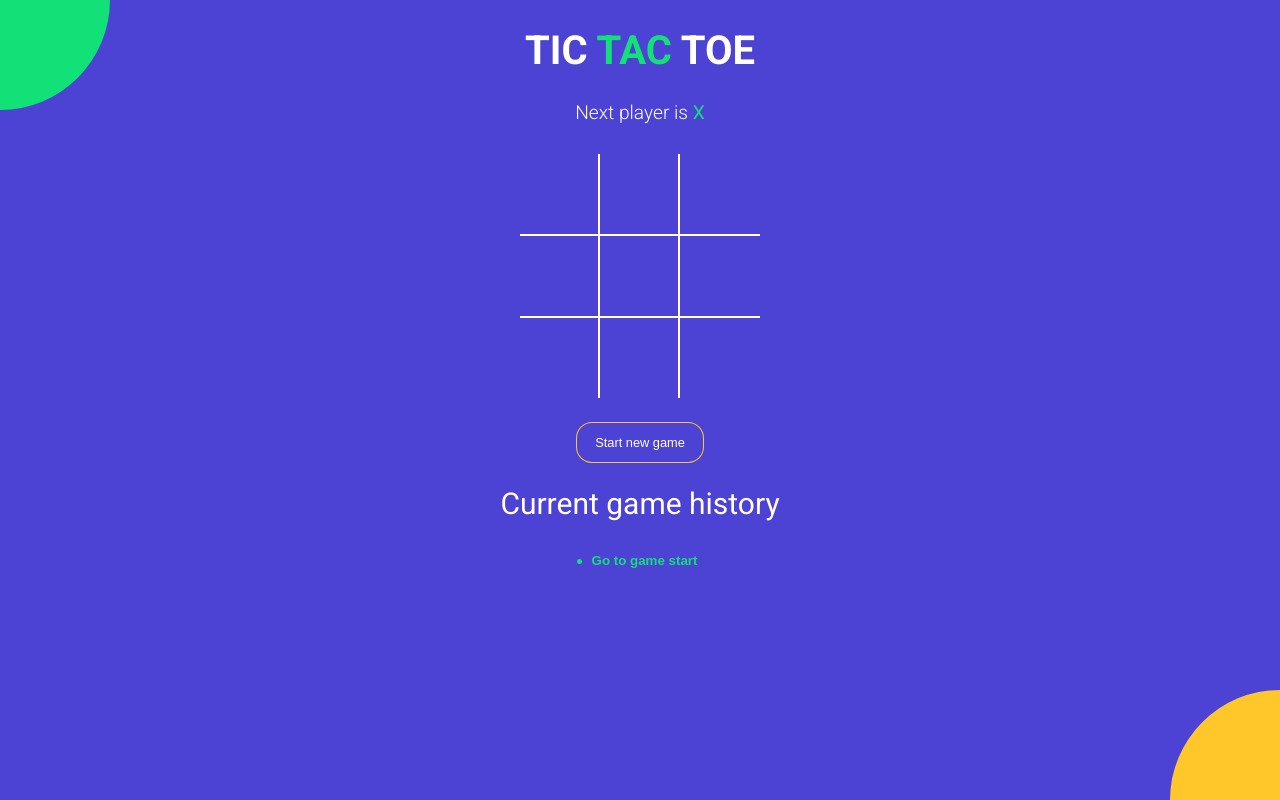
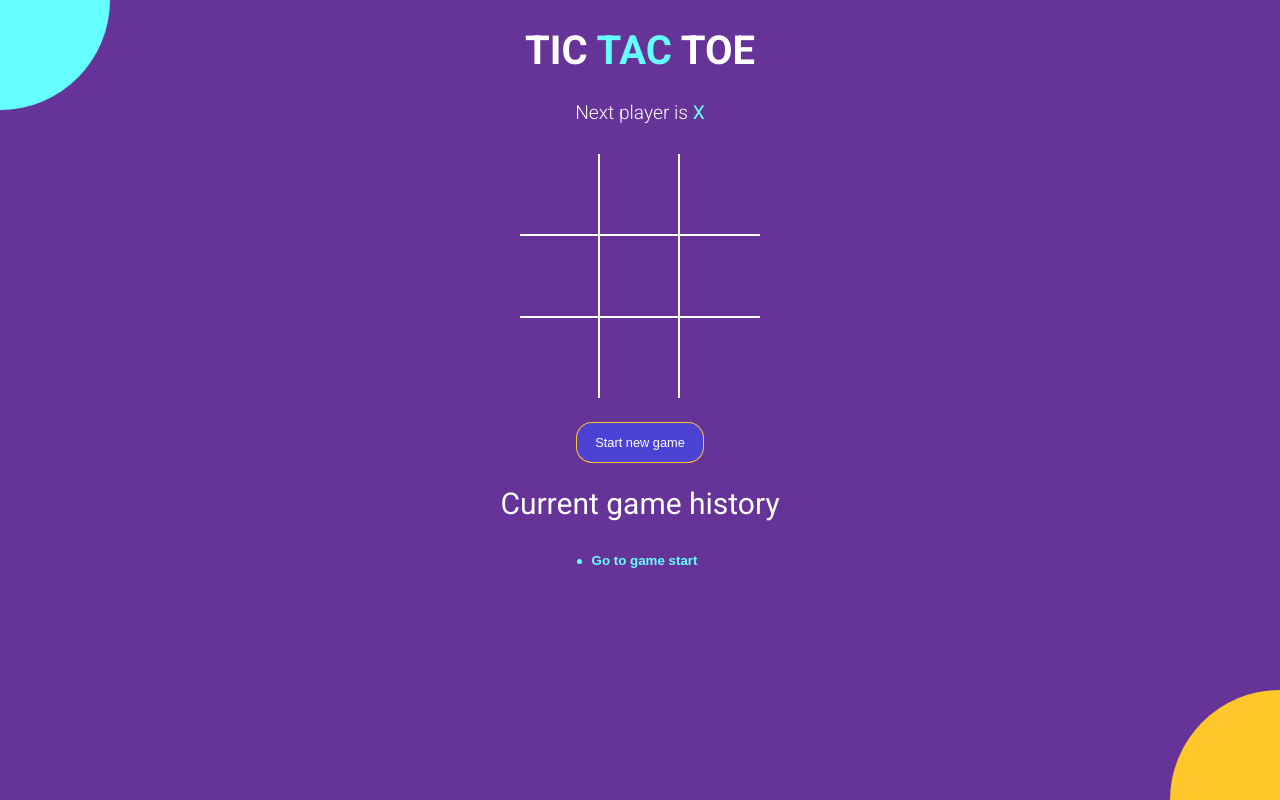
Before and after one commit to Aditya-078/tictactoe, a React (Vite) app: page / in a window 1280 px wide. Built offline with nearby package versions, Linux system fonts and the light colour scheme.

Commit message:
Done final

```diff
--- a/src/Styles/root.scss
+++ b/src/Styles/root.scss
@@ -1,10 +1,10 @@
-$green: #12e177;
+$green: #66ffff;
 $orange: #ffc72a;
 $blue: #4c43d4;
 
 body {
   font-family: 'Roboto', sans-serif;
-  background-color: $blue;
+  background-color: rebeccapurple;
   color: #fff;
   padding: 0;
   margin: 0;
```
